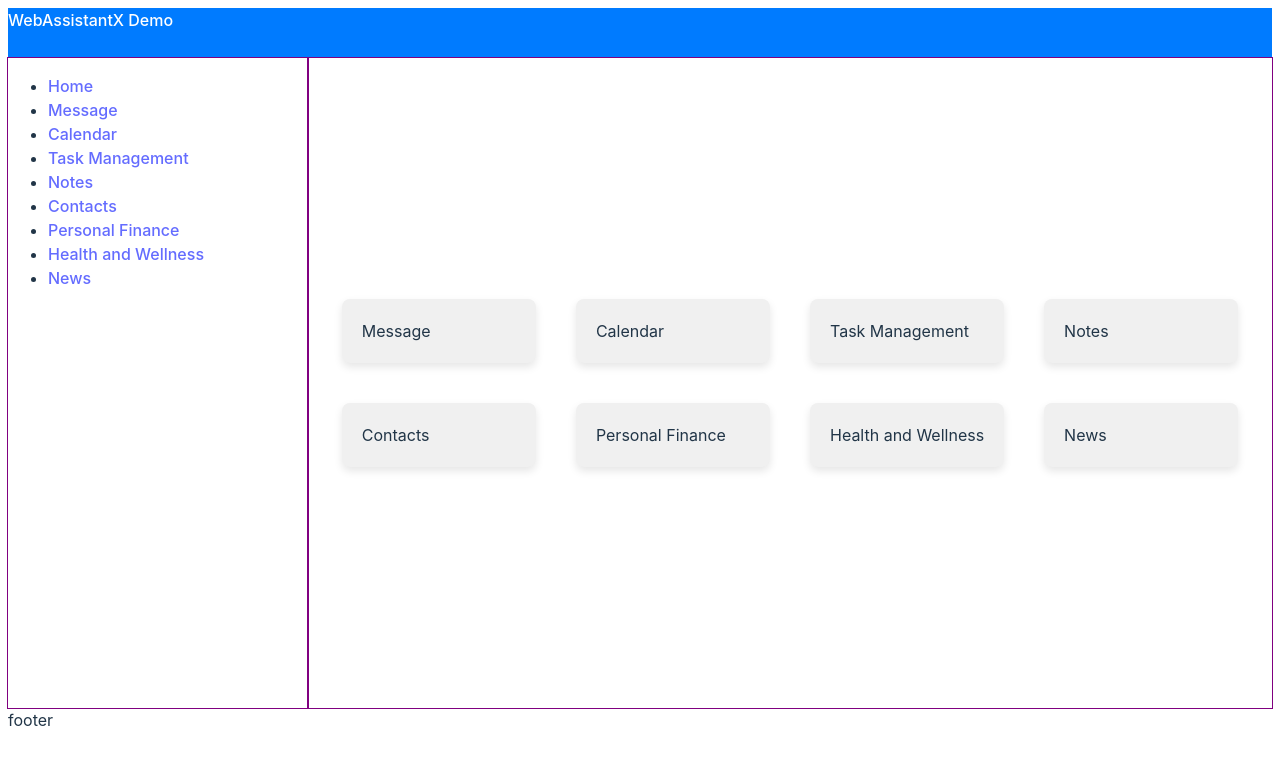
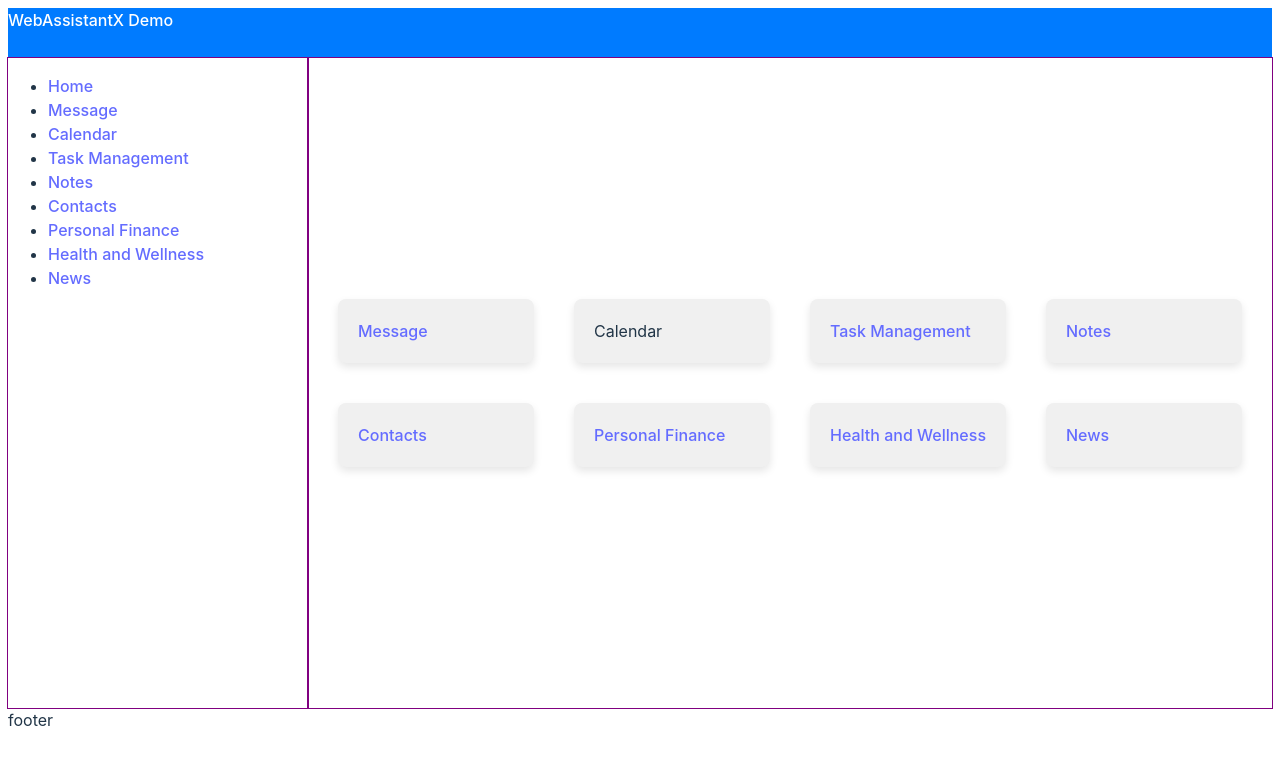
Before and after one commit to p-adams/webassistantx-react-proto, a React (Vite) app: page / in a window 1280 px wide. Shown: the top 764 px of the page. Built offline with nearby package versions, Linux system fonts and the light colour scheme.

Commit message:
add links to dashboard

```diff
--- a/src/routes/AppDashboard/AppDashboard.tsx
+++ b/src/routes/AppDashboard/AppDashboard.tsx
@@ -1,16 +1,33 @@
+import { Link } from "react-router-dom";
 import "./AppDashboard.css";
 function AppDashboard() {
   return (
     <section className="app-dashboard">
       <div className="app-grid">
-        <div className="app-item">Message</div>
-        <div className="app-item">Calendar</div>
-        <div className="app-item">Task Management </div>
-        <div className="app-item">Notes</div>
-        <div className="app-item">Contacts</div>
-        <div className="app-item">Personal Finance</div>
-        <div className="app-item">Health and Wellness</div>
-        <div className="app-item">News</div>
+        <div className="app-item">
+          <Link to="/message">Message</Link>{" "}
+        </div>
+        <div className="app-item">
+          <Link to="/calendar"></Link> Calendar
+        </div>
+        <div className="app-item">
+          <Link to="/tasks">Task Management </Link>
+        </div>
+        <div className="app-item">
+          <Link to="/notes">Notes</Link>
+        </div>
+        <div className="app-item">
+          <Link to="/contacts">Contacts</Link>
+        </div>
+        <div className="app-item">
+          <Link to="/finance">Personal Finance</Link>
+        </div>
+        <div className="app-item">
+          <Link to="/health">Health and Wellness</Link>
+        </div>
+        <div className="app-item">
+          <Link to="/news">News</Link>
+        </div>
       </div>
     </section>
   );
```
